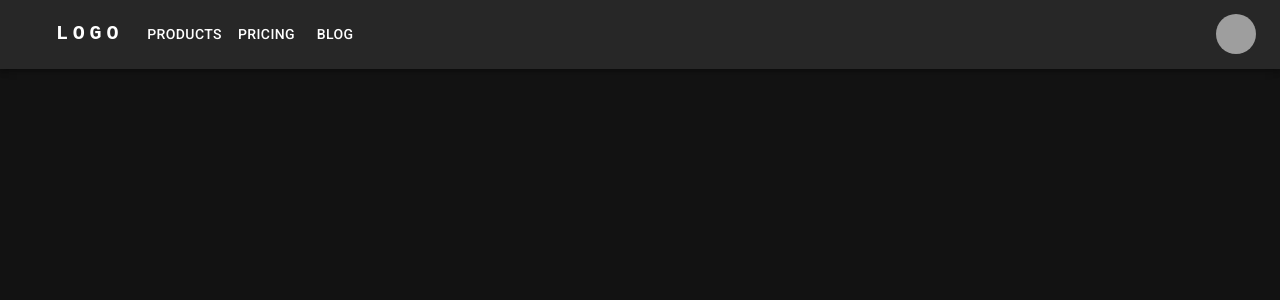
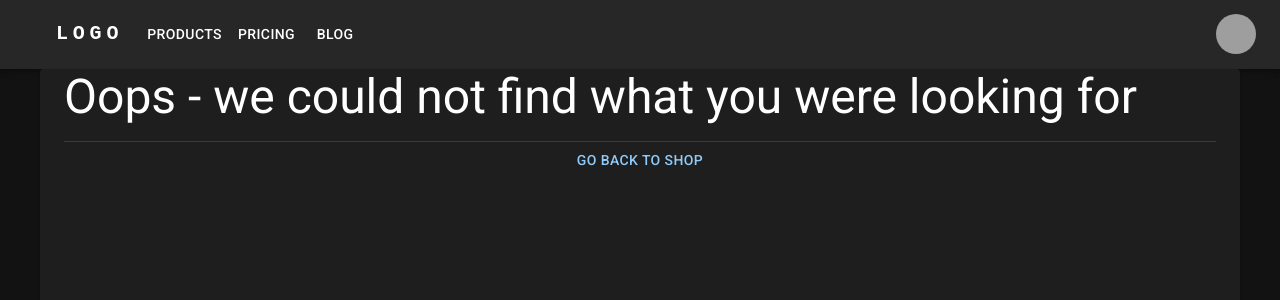
Before and after one commit to Alex552-stack/Gym, a React app in the folder client/: page /not-found in a window 1280 px wide. Shown: the top 300 px of the page. Built offline with nearby package versions, Linux system fonts and the light colour scheme; grey boxes are pictures that could not be loaded; the HTML template or start-up script is replaced by a standard one.

Commit message:
Added not found Page

```diff
--- a/client/src/app/Router/Routes.tsx
+++ b/client/src/app/Router/Routes.tsx
@@ -3,6 +3,7 @@
 import Login from "../features/account/Login";
 import Register from "../features/account/Register";
 import HomePage from "../features/HomePage/HomePage";
+import NotFound from "../errors/NotFound";
 
 export const router = createBrowserRouter(
     [
@@ -20,6 +21,7 @@
                 {path: 'login', element: <Login/>},
                 {path: 'register', element: <Register/>},
                 {path: 'home', element: <HomePage/>},
+                {path: 'not-found', element: <NotFound/>},
                 {path: '*', element: <Navigate replace to={'/not-found'}/>}
             ]
         }
--- /dev/null
+++ b/client/src/app/errors/NotFound.tsx
@@ -0,0 +1,12 @@
+import { Button, Container, Divider, Paper, Typography } from "@mui/material";
+import { Link } from "react-router-dom";
+
+export default function NotFound(){
+    return(
+        <Container component={Paper} sx = {{height: 400}}>
+            <Typography gutterBottom variant="h3">Oops - we could not find what you were looking for</Typography>
+            <Divider/>
+            <Button fullWidth component={Link} to='/catalog'>Go back to shop</Button>
+        </Container>
+    )
+}
```
